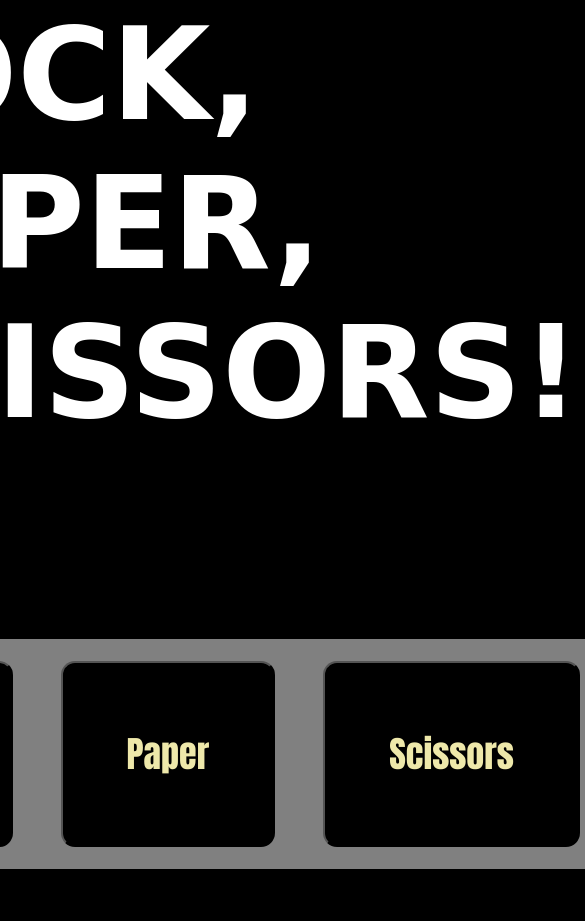
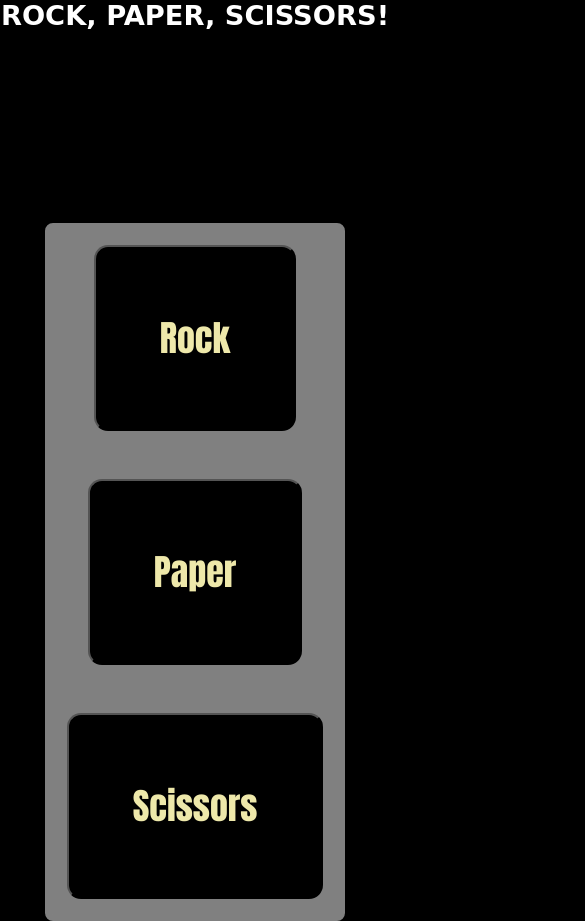
Before and after one commit to ApramPepo/rockpaperscissors, a plain HTML site: page game/game.html in a window 390 px wide. Shown: the top 921 px of the page, 585 px wide, since content can reach past the window. Drawn offline with Linux system fonts and the light colour scheme.

Commit message:
fixed view on mobile

```diff
--- a/game/main.css
+++ b/game/main.css
@@ -13,6 +13,7 @@ body {
     display: flex;
     align-items: center;
     flex-direction: column;
+    box-sizing: border-box;
 }
 
 .game-controls {
@@ -25,6 +26,8 @@ body {
     align-items: center;
     gap: 1rem;
     text-align: center;
+    box-sizing: border-box;
+    flex-wrap: wrap;
 }
 
 .game-status {
@@ -51,3 +54,10 @@ button {
     background-color: black;
     border-radius: 14px;
 }
+
+h1 {
+    white-space: nowrap;
+    width: 100%;
+    text-align: center;
+    font-size: 7vw;
+}
```
